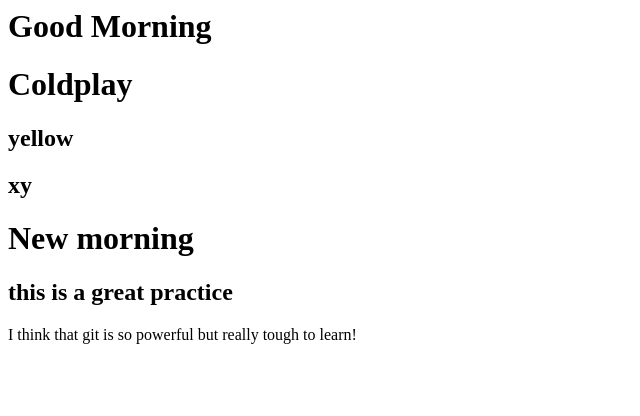
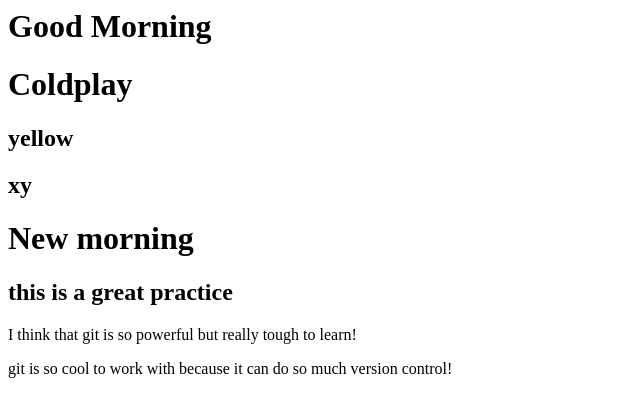
Before and after one commit to JamesHandshoe/gitdemo, a plain HTML site: page index.html in a window 1280 px wide. Shown: the whole page, without its empty margins (0-640 px from the left). Drawn offline with Linux system fonts and the light colour scheme.

Commit message:
added a new element

```diff
--- a/index.html
+++ b/index.html
@@ -14,6 +14,6 @@
 
 	<p>I think that git is so powerful but really tough to learn!</p>
 
-
+	<p>git is so cool to work with because it can do so much version control!</p>
 </body>
 </html>
```
